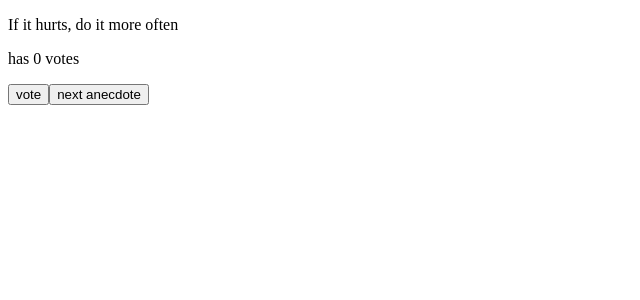
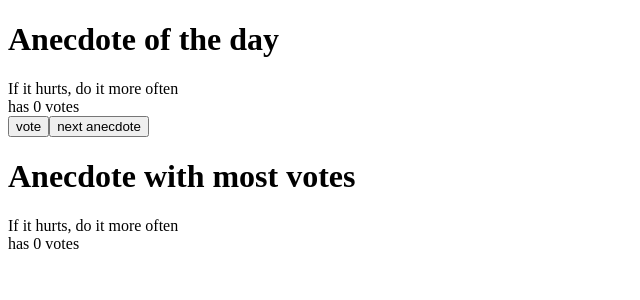
Before and after one commit to MarErm27/Fullstack, a React (Create React App) app in the folder part1/: page / in a window 1280 px wide. Shown: the top 300 px of the page, without its empty margins (0-640 px from the left). Built offline with nearby package versions, Linux system fonts and the light colour scheme.

Commit message:
1.14*: anecdotes step3

```diff
--- a/part1/src/App.js
+++ b/part1/src/App.js
@@ -78,13 +78,33 @@ const App = () => {
         const copy = [...votes]
         copy[selected] += 1
         setVotes(copy)
+        let max = 0
+        let maxIndex = 0
+        copy.forEach((element, i) => {
+            if (max < element) {
+                max = element
+                maxIndex = i
+            }
+            console.log(element, i)
+        })
+        setToBest(maxIndex)
     }
+
+    const [best, setBest] = useState(0)
+    const setToBest = (newValue) => {
+      setBest(newValue)
+    }
+
     return (
         <div>
-            <p>{anecdotes[selected]}</p>
-            <p>has {votes[selected]} votes</p>
+            <h1>Anecdote of the day</h1>
+            <div>{anecdotes[selected]}</div>
+            <div>has {votes[selected]} votes</div>
             <Button handleClick={() => setToVotes()} text="vote"/>
             <Button handleClick={() => setToSelected(randomNumber())} text="next anecdote"/>
+            <h1>Anecdote with most votes</h1>
+            <div>{anecdotes[best]}</div>
+            <div>has {votes[best]} votes</div>
         </div>
     )
 }
```
